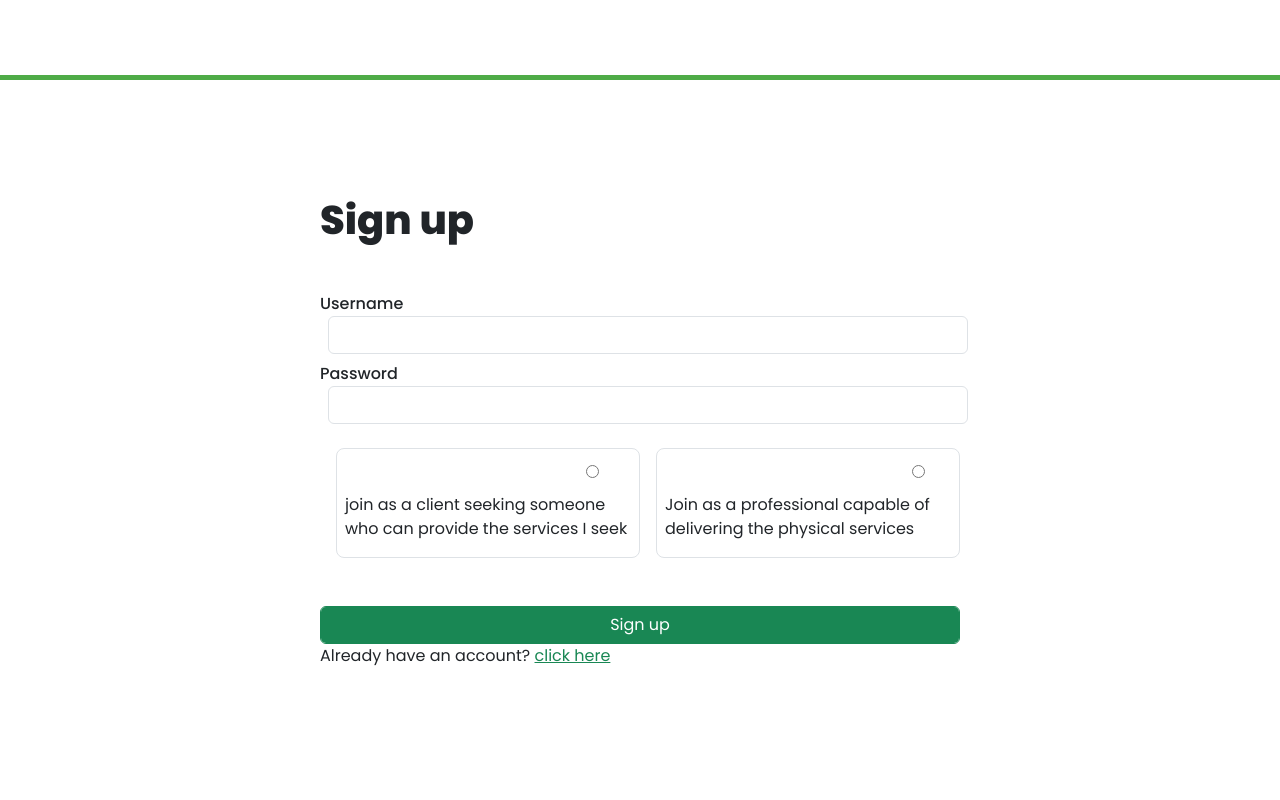
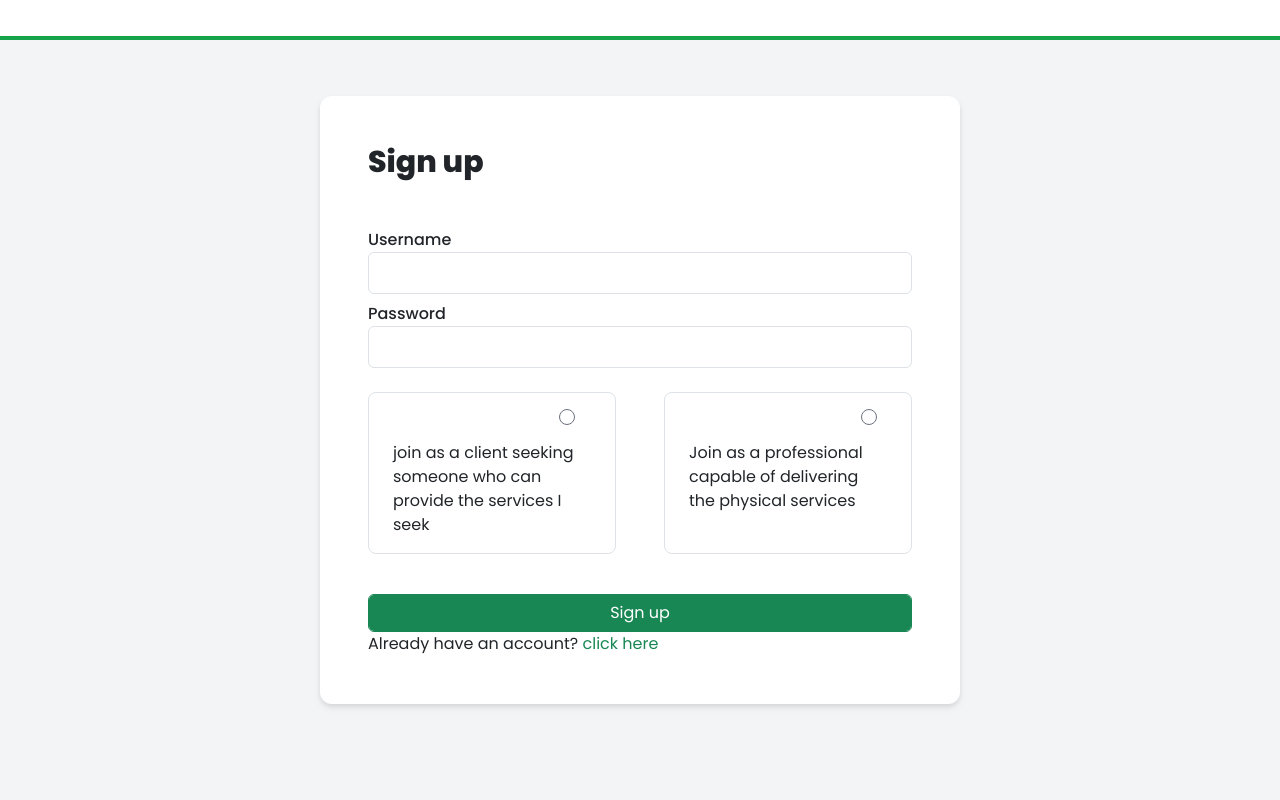
Before and after one commit to Derlashwarma/Physical-Service-Booking-System, a Django app: page /register/ in a window 1280 px wide. Run offline with Django 5.2, Linux system fonts and the light colour scheme; some libraries are stand-ins or nearby versions.

Commit message:
(Lauron) Finished Registration

```diff
--- a/System/register/forms.py
+++ b/System/register/forms.py
@@ -5,7 +5,7 @@ from django.contrib.auth.hashers import make_password
 from django.core.exceptions import ValidationError
 
 class RegistrationForm(forms.ModelForm):
-    password = forms.CharField(widget=forms.PasswordInput(attrs={'class': 'form-control mx-2'}))
+    password = forms.CharField(widget=forms.PasswordInput(attrs={'class': 'w-full border border-gray-600 rounded-md'}))
 
     # Define the choices outside the Meta class
     is_worker_choice = [
@@ -21,15 +21,21 @@ class RegistrationForm(forms.ModelForm):
         model = CustomUser
         fields = ['username', 'password', 'is_worker']
         widgets = {
-            'username': forms.TextInput(attrs={'class': 'form-control mx-2'}),
+            'username': forms.TextInput(attrs={'class': 'w-full border border-gray-600 rounded-md'}),
         }
 
     def clean_password(self):
         password = self.cleaned_data.get('password')
         password_pattern = r'^(?=.*[A-Z])(?=.*[0-9])(?=.*[^\d\s]).{5,}$'
         if not re.match(password_pattern, password):
-            self.add_error('password', "Must be at least 5 characters long, one uppercase letter, one number, and one special character")
+            return self.add_error('password', "Must be at least 5 characters long, one uppercase letter, one number, and one special character")
         return password
+
+    def clean_username(self):
+        username = self.cleaned_data.get('username')
+        if CustomUser.objects.filter(username=username).exists():
+            return self.add_error('username',"A user with that username already exists.")
+        return username
 
     def save(self, commit=True, *args, **kwargs):
         user = super().save(commit=False, *args, **kwargs)
--- a/System/register/templates/register.html
+++ b/System/register/templates/register.html
@@ -1,5 +1,5 @@
 {% load static %}
-
+{% load static tailwind_tags %}
 <!DOCTYPE html>
 <html lang="en">
 <head>
@@ -9,51 +9,55 @@
     <link rel="stylesheet" href="https://cdn.jsdelivr.net/npm/bootstrap@5.3.3/dist/css/bootstrap.min.css" integrity="sha384-QWTKZyjpPEjISv5WaRU9OFeRpok6YctnYmDr5pNlyT2bRjXh0JMhjY6hW+ALEwIH" crossorigin="anonymous">
     <script src="https://code.jquery.com/jquery-3.7.1.js" integrity="sha256-eKhayi8LEQwp4NKxN+CfCh+3qOVUtJn3QNZ0TciWLP4=" crossorigin="anonymous"></script>
     <script src="{% static "js/register.js" %}"></script>
+    {% tailwind_css %}
     <title>Registration</title>
 </head>
-<body style="height: 100vh;">
-    <div class="navbar">
+<body style="height: 100vh;" class="bg-gray-100">
+    <div class="border-b-green-600 border-b-4 h-10 w-full bg-white">
 
     </div>
     <div class="main-container">
         <div class="left-right w-100 container  d-flex flex-column align-items-center">
             <form method="POST" class="w-70 justify-self-center ">
                 {% csrf_token %}
-                <div class="main-container bottom_part w-100">
-                    <div style="width: 50vw;" class=" m-5">
-                        <h1 class="to_find mb-5 w-100">Sign up </h1>
+                <div class="main-container bottom_part w-100 ">
+                    <div style="width: 50vw;" class=" m-5 bg-white drop-shadow-md p-5 rounded-xl">
+                        <h1 class="to_find mb-5 text-3xl">Sign up </h1>
                         <div class="form-group w-100">
                             <label for="username">Username</label>
                             {{ form.username }}
+                            {% if form.username.errors %}
+                            <small class="text-danger">
+                                {{ form.username.errors }}
+                            </small>
+                            {% endif %}
                         </div>
 
                         <div class="form-group w-100 mt-2">
                             <label for="password">Password</label>
                             {{ form.password }}
+                            {% if form.password.errors %}
+                            <small class="text-danger">
+                                {{ form.password.errors }}
+                            </small>
+                            {% endif %}
                         </div>
-                        <div class="form-group choices">
-                            <div class=" w-50 border rounded-3 px-2 mt-4 mx-3">
+                        <div class="grid grid-cols-2 gap-5 ">
+                            <div class=" w-full border rounded-3 px-2 mt-4 ">
                                 <div class="client">
                                     <div class="w-100 d-flex justify-content-end">{{ form.is_worker.0 }}</div>
-                                    <p class="mt-2 hover:color-blue-800">join as a client seeking someone who can provide the services I seek</p>
+                                    <p class="p-3">join as a client seeking someone who can provide the services I seek</p>
                                 </div>
                             </div>
-                            <div class="w-50 border rounded-3 px-2 mt-4">
+                            <div class="w-full border rounded-3 px-2 mt-4 ">
                                 <div class="professional">
                                     <div class="w-100 d-flex justify-content-end">{{ form.is_worker.1 }}</div>
-                                    <p class="mt-2">Join as a professional capable of delivering the physical services</p>
+                                    <p class="p-3">Join as a professional capable of delivering the physical services</p>
                                 </div>
                             </div>
                         </div>
-
-                            {% if error %}
-                            <small class="px-3 text-danger">
-                                {{ error }}
-                            </small>
-                            {% endif %}
-
-                    <button class="form-control btn btn-success mt-5" type="submit">Sign up</button>
-                    <p>Already have an account? <a href="{% url "login:login" %}" class="text-success w-100 align-center">click here</a></p>
+                        <button class="form-control btn btn-success mt-10" type="submit">Sign up</button>
+                        <p>Already have an account? <a href="{% url "login:login" %}" class="text-success w-100 align-center">click here</a></p>
                     </div>
                 </div>
             </form>
--- a/System/register/views.py
+++ b/System/register/views.py
@@ -10,12 +10,9 @@ def register(request):
             request.session['is_worker'] = form.cleaned_data.get('is_worker')
             return redirect('register:register_success')
         else:
-            error = "Invalid credintials"
-
-            return render(request,'register.html', {'form':form, 'error': error})
+            return render(request,'register.html', {'form':form})
     else:
         form = RegistrationForm()
-
     return render(request,'register.html', {'form':form})
 
 def register_success(request):
--- a/System/theme/static/css/dist/styles.css
+++ b/System/theme/static/css/dist/styles.css
@@ -888,12 +875,20 @@ select {
   margin-top: 2rem;
 }
 
+.mt-6 {
+  margin-top: 1.5rem;
+}
+
 .mt-10 {
   margin-top: 2.5rem;
 }
 
 .flex {
   display: flex;
+}
+
+.grid {
+  display: grid;
 }
 
 .h-auto {
@@ -913,17 +908,8 @@ select {
   height: 100vh;
 }
 
-.h-svh {
-  height: 100svh;
-}
-
-.h-max {
-  height: -moz-max-content;
-  height: max-content;
-}
-
-.max-h-full {
-  max-height: 100%;
+.h-10 {
+  height: 2.5rem;
 }
 
 .min-h-60 {
@@ -962,6 +948,10 @@ select {
   min-width: 15rem;
 }
 
+.grid-cols-2 {
+  grid-template-columns: repeat(2, minmax(0, 1fr));
+}
+
 .flex-row {
   flex-direction: row;
 }
@@ -986,12 +976,12 @@ select {
   justify-content: center;
 }
 
-.self-start {
-  align-self: flex-start;
+.gap-7 {
+  gap: 1.75rem;
 }
 
-.self-end {
-  align-self: flex-end;
+.gap-5 {
+  gap: 1.25rem;
 }
 
 .self-center {
@@ -1038,34 +1028,47 @@ select {
   border-bottom-width: 2px;
 }
 
-.border-red-600 {
-  --tw-border-opacity: 1;
-  border-color: rgb(220 38 38 / var(--tw-border-opacity));
+.border-b-8 {
+  border-bottom-width: 8px;
 }
 
-.border-white {
-  --tw-border-opacity: 1;
-  border-color: rgb(255 255 255 / var(--tw-border-opacity));
+.border-b-4 {
+  border-bottom-width: 4px;
 }
 
-.border-red-100 {
+.border-red-200 {
   --tw-border-opacity: 1;
-  border-color: rgb(254 226 226 / var(--tw-border-opacity));
+  border-color: rgb(254 202 202 / var(--tw-border-opacity));
 }
 
-.border-red-300 {
+.border-blue-600 {
   --tw-border-opacity: 1;
-  border-color: rgb(252 165 165 / var(--tw-border-opacity));
+  border-color: rgb(37 99 235 / var(--tw-border-opacity));
 }
 
-.border-red-400 {
+.border-yellow-600 {
   --tw-border-opacity: 1;
-  border-color: rgb(248 113 113 / var(--tw-border-opacity));
+  border-color: rgb(202 138 4 / var(--tw-border-opacity));
 }
 
-.border-red-500 {
+.border-red-900 {
   --tw-border-opacity: 1;
-  border-color: rgb(239 68 68 / var(--tw-border-opacity));
+  border-color: rgb(127 29 29 / var(--tw-border-opacity));
+}
+
+.border-green-600 {
+  --tw-border-opacity: 1;
+  border-color: rgb(22 163 74 / var(--tw-border-opacity));
+}
+
+.border-gray-500 {
+  --tw-border-opacity: 1;
+  border-color: rgb(107 114 128 / var(--tw-border-opacity));
+}
+
+.border-gray-600 {
+  --tw-border-opacity: 1;
+  border-color: rgb(75 85 99 / var(--tw-border-opacity));
 }
 
 .border-b-green-600 {
@@ -1093,24 +1096,23 @@ select {
   background-color: rgb(255 255 255 / var(--tw-bg-opacity));
 }
 
-.bg-slate-500 {
+.bg-red-600 {
   --tw-bg-opacity: 1;
-  background-color: rgb(100 116 139 / var(--tw-bg-opacity));
+  background-color: rgb(220 38 38 / var(--tw-bg-opacity));
 }
 
-.bg-black {
+.bg-red-100 {
   --tw-bg-opacity: 1;
-  background-color: rgb(0 0 0 / var(--tw-bg-opacity));
+  background-color: rgb(254 226 226 / var(--tw-bg-opacity));
 }
 
-.bg-green-500 {
+.bg-gray-100 {
   --tw-bg-opacity: 1;
-  background-color: rgb(34 197 94 / var(--tw-bg-opacity));
+  background-color: rgb(243 244 246 / var(--tw-bg-opacity));
 }
 
-.bg-slate-50 {
-  --tw-bg-opacity: 1;
-  background-color: rgb(248 250 252 / var(--tw-bg-opacity));
+.p-3 {
+  padding: 0.75rem;
 }
 
 .p-4 {
@@ -1125,8 +1127,12 @@ select {
   padding: 2rem;
 }
 
-.p-3 {
-  padding: 0.75rem;
+.p-2 {
+  padding: 0.5rem;
+}
+
+.p-20 {
+  padding: 5rem;
 }
 
 .px-2 {
@@ -1282,32 +1275,20 @@ select {
   box-shadow: var(--tw-ring-offset-shadow, 0 0 #0000), var(--tw-ring-shadow, 0 0 #0000), var(--tw-shadow);
 }
 
-.shadow {
-  --tw-shadow: 0 1px 3px 0 rgb(0 0 0 / 0.1), 0 1px 2px -1px rgb(0 0 0 / 0.1);
-  --tw-shadow-colored: 0 1px 3px 0 var(--tw-shadow-color), 0 1px 2px -1px var(--tw-shadow-color);
+.shadow-lg {
+  --tw-shadow: 0 10px 15px -3px rgb(0 0 0 / 0.1), 0 4px 6px -4px rgb(0 0 0 / 0.1);
+  --tw-shadow-colored: 0 10px 15px -3px var(--tw-shadow-color), 0 4px 6px -4px var(--tw-shadow-color);
   box-shadow: var(--tw-ring-offset-shadow, 0 0 #0000), var(--tw-ring-shadow, 0 0 #0000), var(--tw-shadow);
 }
 
-.shadow-2xl {
-  --tw-shadow: 0 25px 50px -12px rgb(0 0 0 / 0.25);
-  --tw-shadow-colored: 0 25px 50px -12px var(--tw-shadow-color);
-  box-shadow: var(--tw-ring-offset-shadow, 0 0 #0000), var(--tw-ring-shadow, 0 0 #0000), var(--tw-shadow);
+.drop-shadow-sm {
+  --tw-drop-shadow: drop-shadow(0 1px 1px rgb(0 0 0 / 0.05));
+  filter: var(--tw-blur) var(--tw-brightness) var(--tw-contrast) var(--tw-grayscale) var(--tw-hue-rotate) var(--tw-invert) var(--tw-saturate) var(--tw-sepia) var(--tw-drop-shadow);
 }
 
-.shadow-xl {
-  --tw-shadow: 0 20px 25px -5px rgb(0 0 0 / 0.1), 0 8px 10px -6px rgb(0 0 0 / 0.1);
-  --tw-shadow-colored: 0 20px 25px -5px var(--tw-shadow-color), 0 8px 10px -6px var(--tw-shadow-color);
-  box-shadow: var(--tw-ring-offset-shadow, 0 0 #0000), var(--tw-ring-shadow, 0 0 #0000), var(--tw-shadow);
-}
-
-.shadow-gray-950 {
-  --tw-shadow-color: #030712;
-  --tw-shadow: var(--tw-shadow-colored);
-}
-
-.shadow-green-600 {
-  --tw-shadow-color: #16a34a;
-  --tw-shadow: var(--tw-shadow-colored);
+.drop-shadow-md {
+  --tw-drop-shadow: drop-shadow(0 4px 3px rgb(0 0 0 / 0.07)) drop-shadow(0 2px 2px rgb(0 0 0 / 0.06));
+  filter: var(--tw-blur) var(--tw-brightness) var(--tw-contrast) var(--tw-grayscale) var(--tw-hue-rotate) var(--tw-invert) var(--tw-saturate) var(--tw-sepia) var(--tw-drop-shadow);
 }
 
 .transition {
```
Also changed, not shown: other parts of System/theme/static/css/dist/styles.css (+44 -77 lines), System/db.sqlite3.
